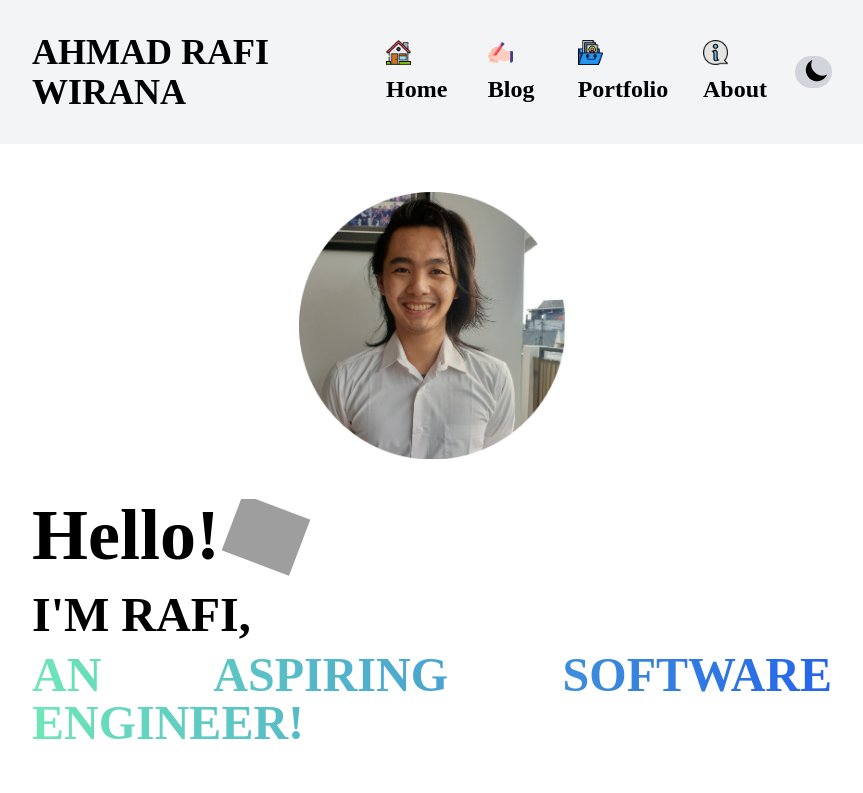
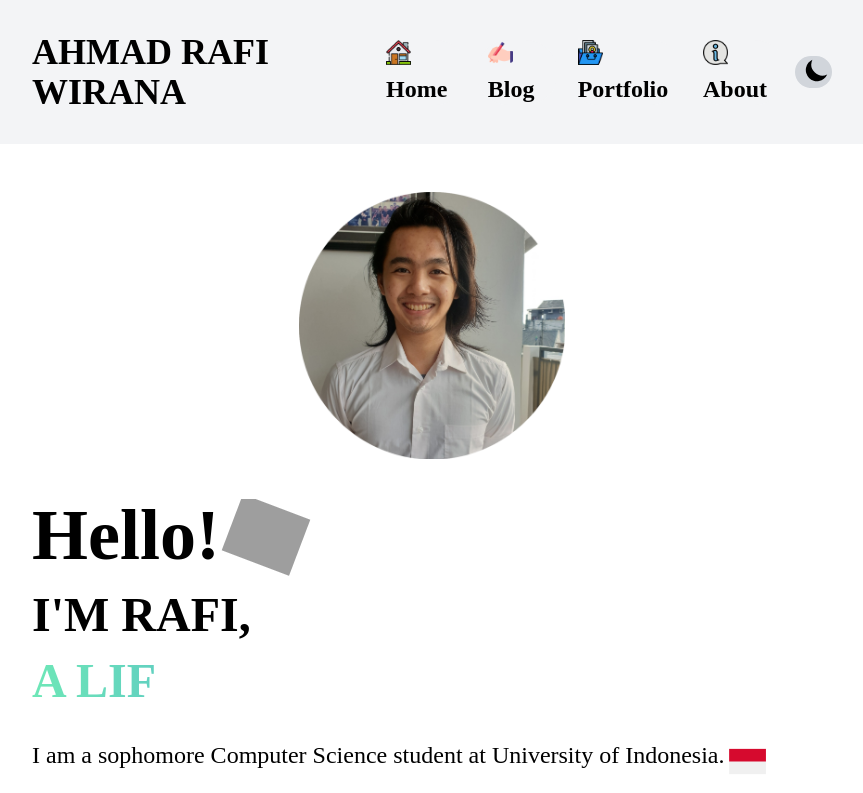
Before and after one commit to ahmadrafidev/Personal-Website-2, a Next.js app: page / in a window 1280 px wide. Shown: the top 793 px of the page, without its empty margins (208-1071 px from the left). Built offline with nearby package versions, Linux system fonts and the light colour scheme; grey boxes are pictures that could not be loaded.

Commit message:
changing style with typewriter

```diff
--- a/components/home-page/profile.js
+++ b/components/home-page/profile.js
@@ -6,6 +6,7 @@
 import Image from 'next/image';
 import Link from 'next/link';
 import styled from 'styled-components';
+import Typewriter from 'typewriter-effect';
 
 const BlueLink = styled.a `
   color: blue;
@@ -32,13 +33,21 @@ function Profile() {
           </div>
           <div class="uppercase font-bold text-xl sm:text-2xl md:text-3xl lg:text-5xl flex-col md:flex mb-2">
             <h2 class="mb-6">I'm Rafi, &nbsp;</h2>
-            <Link passHref href="https://en.wikipedia.org/wiki/Software_engineer">
-              <BlueLink>
-                <p class="animate-bounce bg-clip-text text-transparent bg-gradient-to-r from-green-300 to-blue-600 mb-5">
-                  An aspiring Software Engineer!
-                </p>
-              </BlueLink>
-            </Link>
+            <p class="animate-bounce bg-clip-text text-transparent bg-gradient-to-r from-green-300 to-blue-600 mb-5">
+              <Typewriter
+                options={{
+                  autoStart: true,
+                  loop: true,
+                  delay: 40,
+                  strings: [
+                    "An aspiring software engineer!",
+                    "A life-long learner!",
+                    "A Tech Enthusiast!",
+                    "A Computer Science Student",
+                  ]
+                }}
+              />
+            </p>
           </div>
           <div class="leading-loose text-base sm:text-lg md:text-2xl">
             <div class="flex leading-loose">
--- a/package.json
+++ b/package.json
@@ -17,7 +17,8 @@
     "react": "17.0.2",
     "react-dom": "17.0.2",
     "react-markdown": "^6.0.3",
-    "styled-components": "^5.3.0"
+    "styled-components": "^5.3.0",
+    "typewriter-effect": "^2.18.0"
   },
   "devDependencies": {
     "autoprefixer": "^10.3.1",
```
Also changed, not shown: 1 other file (tests, documents, lock files or other folders).
